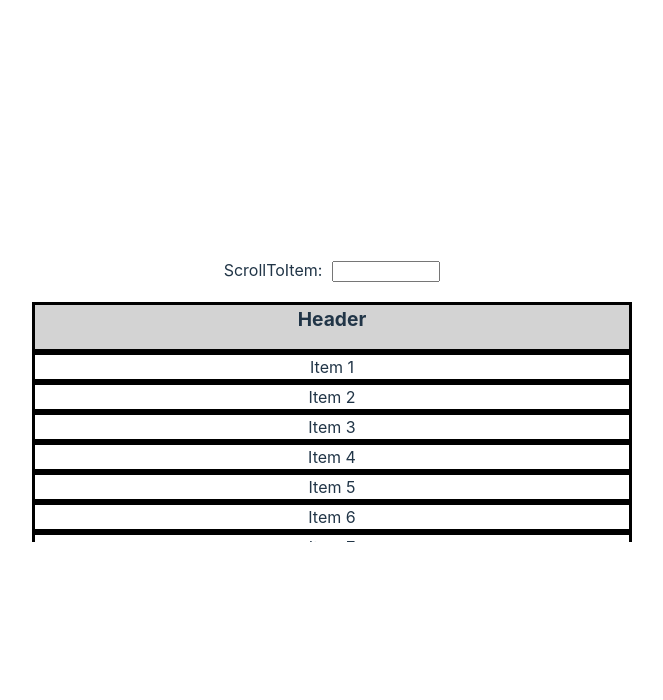
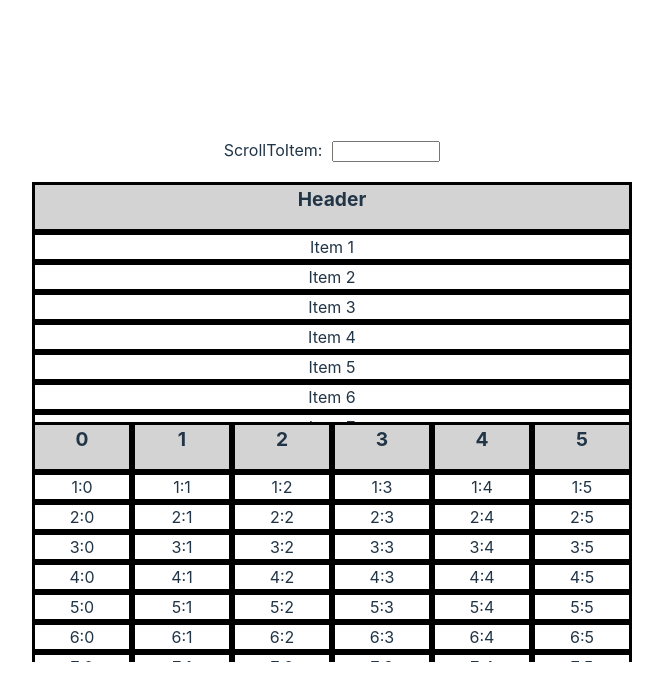
Before and after one commit to TheCandidStartup/infinisheet, a React (Vite) app: page / in a window 1280 px wide. Shown: the top 700 px of the page, without its empty margins (308-971 px from the left). Built offline with nearby package versions, Linux system fonts and the light colour scheme.

Commit message:
First attempt at a working VirtualGrid

```diff
--- a/src/App.tsx
+++ b/src/App.tsx
@@ -1,16 +1,25 @@
 import './App.css'
 import React from "react";
 import { VirtualList, VirtualListProxy } from './VirtualList';
+import { VirtualGrid } from './VirtualGrid';
 import { useVariableSizeItemOffsetMapping } from './useVariableSizeItemOffsetMapping';
+import { useFixedSizeItemOffsetMapping } from './useFixedSizeItemOffsetMapping';
 
-const Cell = ({ index, isScrolling, style }: { index: number, isScrolling?: boolean, style: any }) => (
+const Row = ({ index, isScrolling, style }: { index: number, isScrolling?: boolean, style: any }) => (
   <div className={ index == 0 ? "header" : ( isScrolling ? "cellScroll" : "cell") } style={style}>
     { (index == 0) ? "Header" : "Item " + index }
   </div>
 );
 
+const Cell = ({ rowIndex, columnIndex, isScrolling, style }: { rowIndex: number, columnIndex: number, isScrolling?: boolean, style: any }) => (
+  <div className={ rowIndex == 0 ? "header" : ( isScrolling ? "cellScroll" : "cell") } style={style}>
+    { (rowIndex == 0) ? `${columnIndex}` : `${rowIndex}:${columnIndex}` }
+  </div>
+);
+
 function App() {
   var mapping = useVariableSizeItemOffsetMapping(30, [50]);
+  var columnMapping = useFixedSizeItemOffsetMapping(100);
   const ref = React.createRef<VirtualListProxy>();
 
   return (
@@ -34,8 +43,20 @@ function App() {
         itemOffsetMapping={mapping}
         useIsScrolling={true}
         width={600}>
+        {Row}
+      </VirtualList>
+
+      <VirtualGrid
+        ref={ref}
+        height={240}
+        rowCount={100}
+        rowOffsetMapping={mapping}
+        columnCount={100}
+        columnOffsetMapping={columnMapping}
+        useIsScrolling={true}
+        width={600}>
         {Cell}
-      </VirtualList>
+      </VirtualGrid>
     </div>
   )
 }
--- /dev/null
+++ b/src/VirtualGrid.tsx
@@ -0,0 +1,99 @@
+import React from "react";
+import { ItemOffsetMapping, getRangeToRender, VirtualBaseItemProps, VirtualBaseProps, ScrollEvent } from './VirtualBase.ts';
+import { useVirtualScroll } from './useVirtualScroll';
+import { useIsScrolling as useIsScrollingHook} from './useIsScrolling';
+
+export interface VirtualGridItemProps extends VirtualBaseItemProps {
+  rowIndex: number,
+  columnIndex: number,
+};
+
+type VirtualGridItem = React.ComponentType<VirtualGridItemProps>;
+
+export interface VirtualGridProps extends VirtualBaseProps {
+  children: VirtualGridItem,
+  rowCount: number,
+  rowOffsetMapping: ItemOffsetMapping,
+  columnCount: number,
+  columnOffsetMapping: ItemOffsetMapping,
+  itemKey?: (rowIndex: number, columnIndex: number, data: any) => any,
+};
+
+export interface VirtualGridProxy {
+  scrollTo(rowOffset: number, columnOffset: number): void;
+  scrollToItem(rowIndex: number, columnIndex: number): void;
+};
+
+const defaultItemKey = (rowIndex: number, columnIndex: number, _data: any) => `${rowIndex}:${columnIndex}`;
+
+export const VirtualGrid = React.forwardRef<VirtualGridProxy, VirtualGridProps>((props, ref) => {
+  const { width, height, rowCount, rowOffsetMapping, columnCount, columnOffsetMapping, children,
+    itemData = undefined, itemKey = defaultItemKey, useIsScrolling = false } = props;
+
+  const outerRef = React.useRef<HTMLDivElement>(null);
+  const [{ scrollOffset: scrollRowOffset }, onScrollRow] = useVirtualScroll();
+  const [{ scrollOffset: scrollColumnOffset }, onScrollColumn] = useVirtualScroll();
+  const isScrolling = useIsScrollingHook(outerRef);
+
+  React.useImperativeHandle(ref, () => {
+    return {
+      scrollTo(rowOffset: number, columnOffset: number): void {
+        outerRef.current?.scrollTo(columnOffset, rowOffset);
+      },
+
+      scrollToItem(rowIndex: number, columnIndex: number): void {
+        this.scrollTo(rowOffsetMapping.itemOffset(rowIndex), columnOffsetMapping.itemOffset(columnIndex));
+      }
+    }
+  }, [ rowOffsetMapping, columnOffsetMapping ]);
+
+  // Total size is same as offset to item one off the end
+  const totalRowSize = rowOffsetMapping.itemOffset(rowCount);
+  const totalColumnSize = columnOffsetMapping.itemOffset(columnCount);
+
+  function onScroll(event: ScrollEvent) {
+    const { clientWidth, clientHeight, scrollWidth, scrollHeight, scrollLeft, scrollTop } = event.currentTarget;
+    onScrollRow(clientHeight, scrollHeight, scrollTop);
+    onScrollColumn(clientWidth, scrollWidth, scrollLeft);
+  }
+
+  const [startRowIndex, startRowOffset, rowSizes] = getRangeToRender(rowCount, rowOffsetMapping, height, scrollRowOffset);
+  const [startColumnIndex, startColumnOffset, columnSizes] = getRangeToRender(columnCount, columnOffsetMapping, width, scrollColumnOffset);
+
+  // We can decide the JSX child type at runtime as long as we use a variable that uses the same capitalized
+  // naming convention as components do.
+  const ChildVar = children;
+
+  // Being far too clever. Implementing a complex iteration in JSX in a map expression by abusing the comma operator.
+  // You can't declare local variables in an expression so they need to be hoisted out of the JSX. The comma operator
+  // returns the result of the final statement which makes the iteration a little clumsier.
+  let nextRowOffset = startRowOffset;
+  let rowIndex=0, rowOffset=0;
+  let nextColumnOffset=0, columnIndex=0, columnOffset=0;
+
+  return (
+    <div onScroll={onScroll} ref={outerRef} style={{ position: "relative", height, width, overflow: "auto", willChange: "transform" }}>
+      <div style={{ height: totalRowSize, width: totalColumnSize }}>
+        {rowSizes.map((rowSize, rowArrayIndex) => (
+          rowOffset = nextRowOffset,
+          nextRowOffset += rowSize,
+          rowIndex = startRowIndex + rowArrayIndex,
+          nextColumnOffset = startColumnOffset,
+          <>
+          {columnSizes.map((columnSize, columnArrayIndex) => (
+            columnOffset = nextColumnOffset,
+            nextColumnOffset += columnSize,
+            columnIndex = startColumnIndex + columnArrayIndex,
+            <ChildVar data={itemData} key={itemKey(rowIndex, columnIndex, itemData)}
+                      rowIndex={rowIndex} columnIndex={columnIndex}
+                      isScrolling={useIsScrolling ? isScrolling : undefined}
+                      style={{ position: "absolute", top: rowOffset, height: rowSize, left: columnOffset, width: columnSize }}/>
+          ))}
+          </>
+        ))}
+      </div>
+    </div>
+  );
+});
+
+export default VirtualGrid;
```
